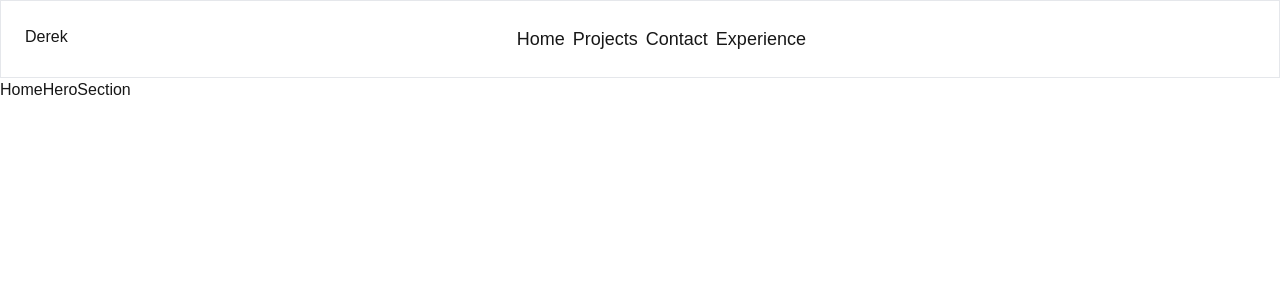
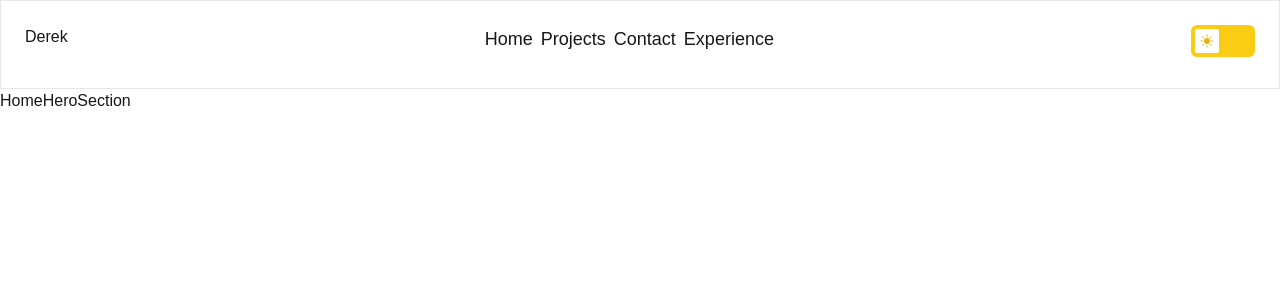
Before and after one commit to derekcantillo/my-portfolio, a Next.js app: page / in a window 1280 px wide. Shown: the top 300 px of the page. Built offline with nearby package versions, Linux system fonts and the light colour scheme.

Commit message:
Add theme toggle component and dependencies

```diff
--- a/package.json
+++ b/package.json
@@ -9,6 +9,7 @@
     "lint": "next lint"
   },
   "dependencies": {
+    "@heroicons/react": "^2.1.5",
     "clsx": "^2.1.1",
     "next": "14.2.13",
     "react": "^18",
--- a/src/app/context/themeContext.tsx
+++ b/src/app/context/themeContext.tsx
@@ -48,9 +48,11 @@ export const ThemeProvider = ({ children }: ThemeProviderProps) => {
 			if (systemPreference) {
 				root.classList.add('dark')
 				root.classList.remove('light')
+				setTheme('dark')
 			} else {
 				root.classList.add('light')
 				root.classList.remove('dark')
+				setTheme('light')
 			}
 		}
 	}
--- a/src/components/header/Header.tsx
+++ b/src/components/header/Header.tsx
@@ -1,6 +1,8 @@
+'use client'
 import { cn, routes } from 'lib'
 import Link from 'next/link'
 import React from 'react'
+import { ThemeToggle } from 'components'
 
 export const Header = (): JSX.Element => {
 	return (
@@ -15,7 +17,9 @@ export const Header = (): JSX.Element => {
 					</Link>
 				))}
 			</div>
-			<div className=""></div>
+			<div className="">
+				<ThemeToggle />
+			</div>
 		</div>
 	)
 }
--- a/src/components/header/index.ts
+++ b/src/components/header/index.ts
@@ -1 +1,2 @@
 export * from './Header'
+export * from './theme-toggle'
--- /dev/null
+++ b/src/components/header/theme-toggle/ThemeToggle.tsx
@@ -0,0 +1,44 @@
+'use client'
+import { MoonIcon, SunIcon } from '@heroicons/react/24/solid'
+import { useTheme } from 'app/context/themeContext'
+
+export const ThemeToggle = (): JSX.Element => {
+	const { theme, toggleTheme } = useTheme()
+
+	const handleToggleTheme = () => {
+		if (theme === 'light') {
+			toggleTheme('dark')
+		} else {
+			toggleTheme('light')
+		}
+	}
+
+	return (
+		<button
+			onClick={handleToggleTheme}
+			className={`
+          w-16 h-8 rounded-md relative
+          ${theme === 'dark' ? 'bg-gray-700' : 'bg-yellow-400'}
+          transition-colors duration-300 ease-in-out
+        `}
+			aria-label={
+				theme === 'dark' ? 'Switch to light mode' : 'Switch to dark mode'
+			}
+		>
+			<div
+				className={`
+            absolute top-1 w-6 h-6
+            ${theme === 'dark' ? 'left-9 bg-gray-200' : 'left-1 bg-white'}
+            transition-all duration-300 ease-in-out
+            flex items-center justify-center rounded-sm
+          `}
+			>
+				{theme === 'dark' ? (
+					<MoonIcon className="w-4 h-4 text-gray-700" />
+				) : (
+					<SunIcon className="w-4 h-4 text-yellow-500" />
+				)}
+			</div>
+		</button>
+	)
+}
--- /dev/null
+++ b/src/components/header/theme-toggle/index.ts
@@ -0,0 +1 @@
+export * from './ThemeToggle'
```
Also changed, not shown: 1 other file (tests, documents, lock files or other folders).
